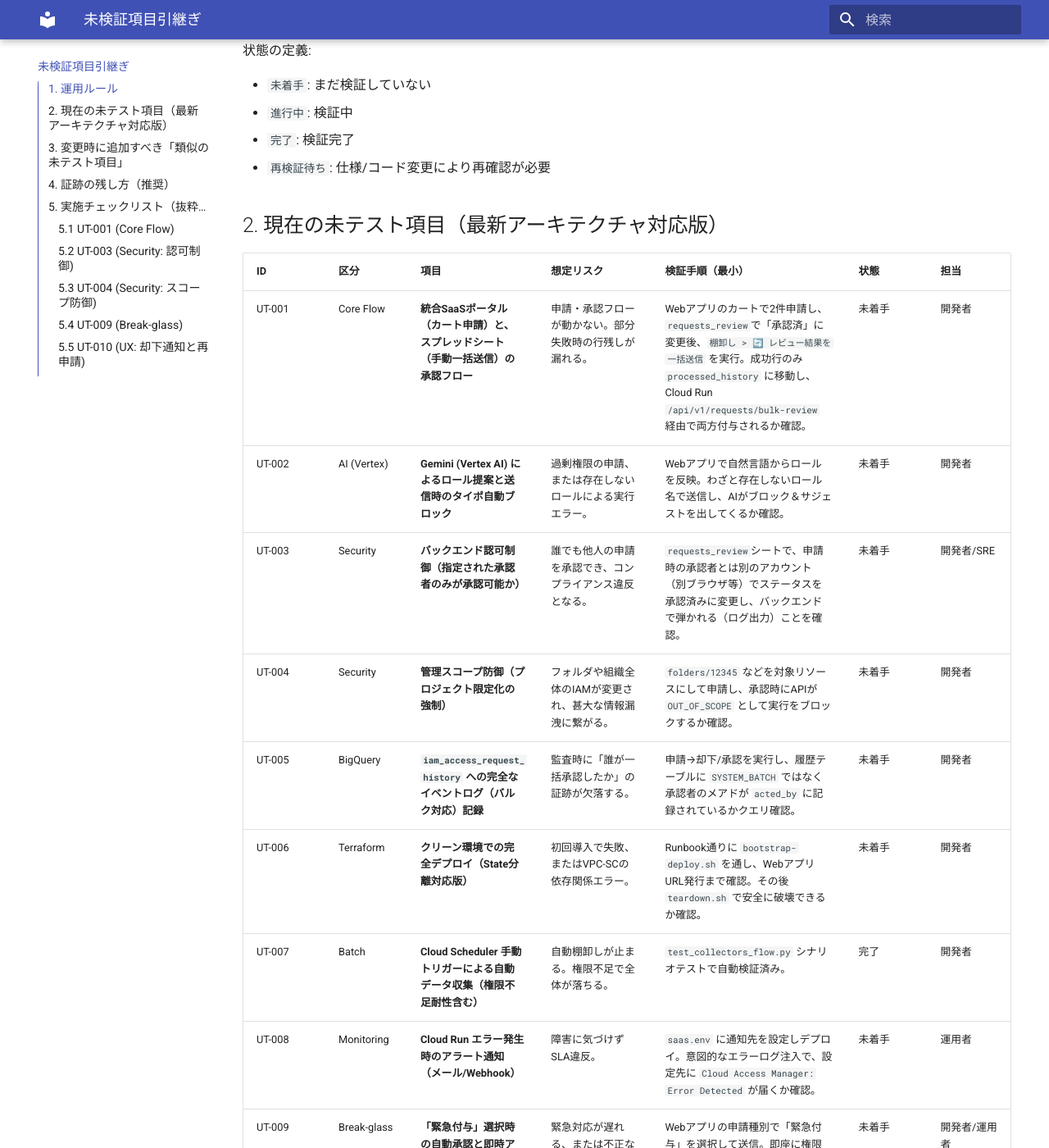
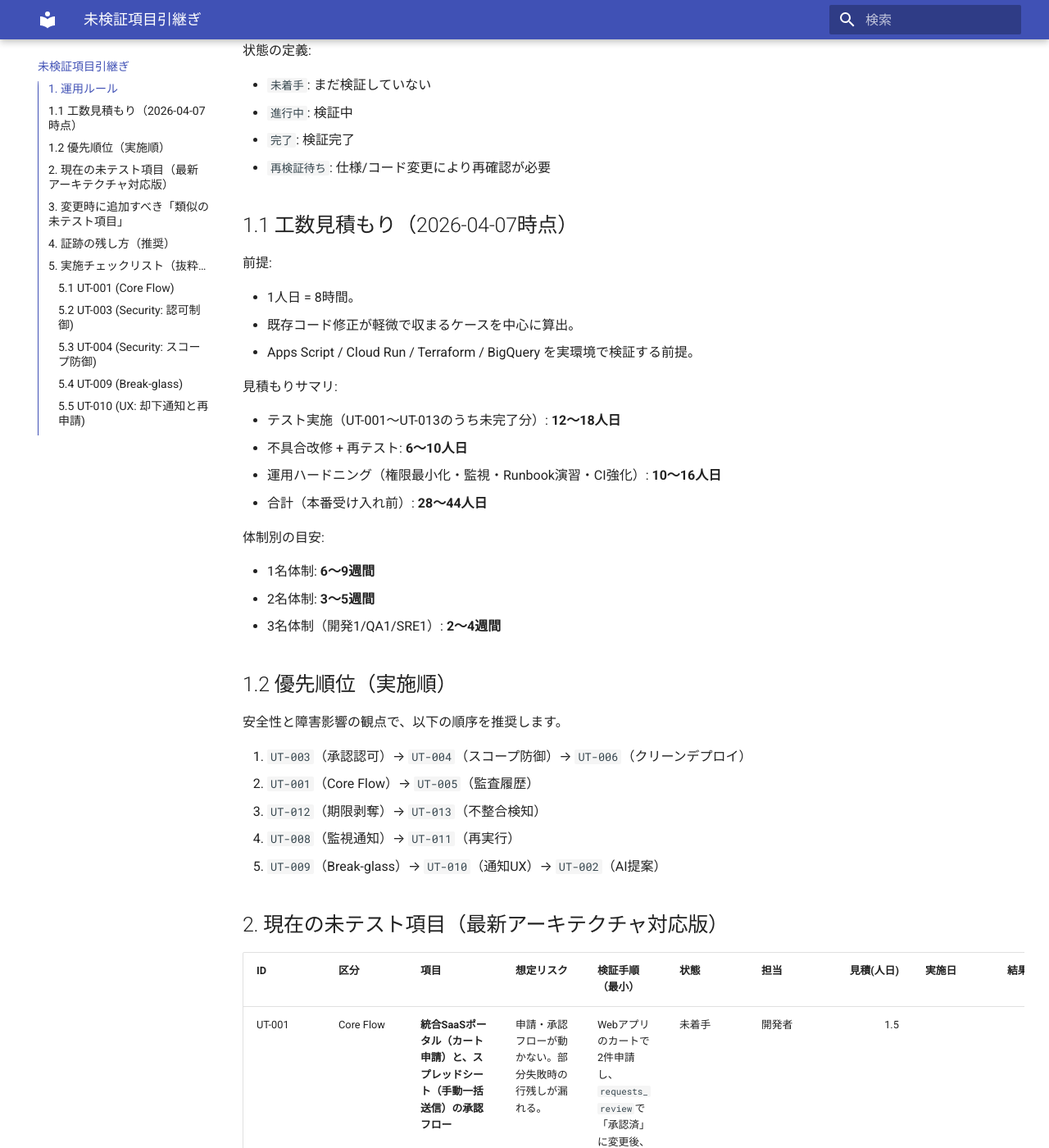
Before and after one commit to ea-Mitsuoka/cloud-access-manager, an MkDocs documentation site: the page built from docs/untested-items-handover.md, in a window 1280 px wide and 1400 px high, scrolled down 530 px. Shown: the whole window at 82% size. Built offline with MkDocs 1.6.1 and Material for MkDocs 9.7.7, drawn with Linux system fonts in a browser that asks for light colours; some of the changed text lies outside the part shown.

Commit message:
docs(test): update test documentation

```diff
--- a/docs/untested-items-handover.md
+++ b/docs/untested-items-handover.md
@@ -1,6 +1,6 @@
 # 未テスト項目 申し送り（テスト計画書）
 
-最終更新日: 2026-04-06
+最終更新日: 2026-04-07
 
 この文書は、実装済みだが未検証の項目を残し、開発者とサポート担当（SRE/QA）が同じ前提で引き継ぐためのレジスタです。
 システムが「フォーム＋GAS」から「統合SaaSポータル＋セキュアバックエンド」へ進化した最新アーキテクチャの要件を反映しています。
@@ -19,23 +19,54 @@
 - `完了`: 検証完了
 - `再検証待ち`: 仕様/コード変更により再確認が必要
 
+## 1.1 工数見積もり（2026-04-07時点）
+
+前提:
+
+- 1人日 = 8時間。
+- 既存コード修正が軽微で収まるケースを中心に算出。
+- Apps Script / Cloud Run / Terraform / BigQuery を実環境で検証する前提。
+
+見積もりサマリ:
+
+- テスト実施（UT-001〜UT-013のうち未完了分）: **12〜18人日**
+- 不具合改修 + 再テスト: **6〜10人日**
+- 運用ハードニング（権限最小化・監視・Runbook演習・CI強化）: **10〜16人日**
+- 合計（本番受け入れ前）: **28〜44人日**
+
+体制別の目安:
+
+- 1名体制: **6〜9週間**
+- 2名体制: **3〜5週間**
+- 3名体制（開発1/QA1/SRE1）: **2〜4週間**
+
+## 1.2 優先順位（実施順）
+
+安全性と障害影響の観点で、以下の順序を推奨します。
+
+1. `UT-003`（承認認可）→ `UT-004`（スコープ防御）→ `UT-006`（クリーンデプロイ）
+2. `UT-001`（Core Flow）→ `UT-005`（監査履歴）
+3. `UT-012`（期限剥奪）→ `UT-013`（不整合検知）
+4. `UT-008`（監視通知）→ `UT-011`（再実行）
+5. `UT-009`（Break-glass）→ `UT-010`（通知UX）→ `UT-002`（AI提案）
+
 ## 2. 現在の未テスト項目（最新アーキテクチャ対応版）
 
-| ID | 区分 | 項目 | 想定リスク | 検証手順（最小） | 状態 | 担当 |
-|---|---|---|---|---|---|---|
-| UT-001 | Core Flow | **統合SaaSポータル（カート申請）と、スプレッドシート（手動一括送信）の承認フロー** | 申請・承認フローが動かない。部分失敗時の行残しが漏れる。 | Webアプリのカートで2件申請し、`requests_review`で「承認済」に変更後、`棚卸し > 🔄 レビュー結果を一括送信` を実行。成功行のみ `processed_history` に移動し、Cloud Run `/api/v1/requests/bulk-review` 経由で両方付与されるか確認。 | 未着手 | 開発者 |
-| UT-002 | AI (Vertex) | **Gemini (Vertex AI) によるロール提案と送信時のタイポ自動ブロック** | 過剰権限の申請、または存在しないロールによる実行エラー。 | Webアプリで自然言語からロールを反映。わざと存在しないロール名で送信し、AIがブロック＆サジェストを出してくるか確認。 | 未着手 | 開発者 |
-| UT-003 | Security | **バックエンド認可制御（指定された承認者のみが承認可能か）** | 誰でも他人の申請を承認でき、コンプライアンス違反となる。 | `requests_review`シートで、申請時の承認者とは別のアカウント（別ブラウザ等）でステータスを承認済みに変更し、バックエンドで弾かれる（ログ出力）ことを確認。 | 未着手 | 開発者/SRE |
-| UT-004 | Security | **管理スコープ防御（プロジェクト限定化の強制）** | フォルダや組織全体のIAMが変更され、甚大な情報漏洩に繋がる。 | `folders/12345` などを対象リソースにして申請し、承認時にAPIが `OUT_OF_SCOPE` として実行をブロックするか確認。 | 未着手 | 開発者 |
-| UT-005 | BigQuery | **`iam_access_request_history` への完全なイベントログ（バルク対応）記録** | 監査時に「誰が一括承認したか」の証跡が欠落する。 | 申請→却下/承認を実行し、履歴テーブルに `SYSTEM_BATCH` ではなく承認者のメアドが `acted_by` に記録されているかクエリ確認。 | 未着手 | 開発者 |
-| UT-006 | Terraform | **クリーン環境での完全デプロイ（State分離対応版）** | 初回導入で失敗、またはVPC-SCの依存関係エラー。 | Runbook通りに `bootstrap-deploy.sh` を通し、WebアプリURL発行まで確認。その後 `teardown.sh` で安全に破壊できるか確認。 | 未着手 | 開発者 |
-| UT-007 | Batch | **Cloud Scheduler 手動トリガーによる自動データ収集（権限不足耐性含む）** | 自動棚卸しが止まる。権限不足で全体が落ちる。 | `test_collectors_flow.py` シナリオテストで自動検証済み。 | 完了 | 開発者 |
-| UT-008 | Monitoring | **Cloud Run エラー発生時のアラート通知（メール/Webhook）** | 障害に気づけずSLA違反。 | `saas.env` に通知先を設定しデプロイ。意図的なエラーログ注入で、設定先に `Cloud Access Manager: Error Detected` が届くか確認。 | 未着手 | 運用者 |
-| UT-009 | Break-glass | **「緊急付与」選択時の自動承認と即時アラート通知** | 緊急対応が遅れる、または不正な緊急アクセスが隠蔽される。 | Webアプリの申請種別で「緊急付与」を選択して送信。即座に権限が付与され、監査ログに記録され、かつ `[BREAK-GLASS]` アラートが飛ぶことを確認。 | 未着手 | 開発者/運用者 |
-| UT-010 | UX | **承認・却下時の自動メール通知と「再申請URL」の発行** | ユーザーの再申請UXが著しく損なわれる。 | 申請を「却下」し、届いたメールのリンクを開くと、前回入力した理由やロールが全て復元された状態でWebアプリが開くことを確認。 | 未着手 | 運用者 |
-| UT-011 | SRE | **スプレッドシートのカスタムメニュー「未反映リクエスト再実行」** | 一時的なAPIエラー時に手動リカバリができず、運用が滞る。 | わざと未実行（またはFAILED）の承認済レコードを作り、メニューから再実行が成功しステータスが更新されることを確認。 | 未着手 | 運用者 |
-| UT-012 | Core Batch | **期限切れ権限の自動剥奪ジョブ（Concurrent DML回避版）** | 期限切れの権限が残り続け、インシデントになる。N+1でタイムアウトする。 | 過去の日付を利用期限にした承認済データを複数用意し、剥奪ジョブ実行後に1回のバルクDMLで全て剥奪され、ステータスが `REVOKED` になることを確認。 | 未着手 | 開発者 |
-| UT-013 | SRE/Audit | **不整合アラート（野良権限）の12時間猶予（Grace Period）検知と可視化** | API遅延による誤検知（狼少年化）や、真の野良権限の見逃し。 | 手動でGCP権限を付与し、12時間経過後に収集→不整合検知を実行。アラートシートに `UNMANAGED_BINDING` として表示されるか確認。 | 未着手 | 運用者 |
+| ID | 区分 | 項目 | 想定リスク | 検証手順（最小） | 状態 | 担当 | 見積(人日) | 実施日 | 結果 | 証跡URL |
+|---|---|---|---|---|---|---|---:|---|---|---|
+| UT-001 | Core Flow | **統合SaaSポータル（カート申請）と、スプレッドシート（手動一括送信）の承認フロー** | 申請・承認フローが動かない。部分失敗時の行残しが漏れる。 | Webアプリのカートで2件申請し、`requests_review`で「承認済」に変更後、`棚卸し > 🔄 レビュー結果を一括送信` を実行。成功行のみ `processed_history` に移動し、Cloud Run `/api/v1/requests/bulk-review` 経由で両方付与されるか確認。 | 未着手 | 開発者 | 1.5 |  |  |  |
+| UT-002 | AI (Vertex) | **Gemini (Vertex AI) によるロール提案と送信時のタイポ自動ブロック** | 過剰権限の申請、または存在しないロールによる実行エラー。 | Webアプリで自然言語からロールを反映。わざと存在しないロール名で送信し、AIがブロック＆サジェストを出してくるか確認。 | 未着手 | 開発者 | 1.0 |  |  |  |
+| UT-003 | Security | **バックエンド認可制御（指定された承認者のみが承認可能か）** | 誰でも他人の申請を承認でき、コンプライアンス違反となる。 | `requests_review`シートで、申請時の承認者とは別のアカウント（別ブラウザ等）でステータスを承認済みに変更し、バックエンドで弾かれる（ログ出力）ことを確認。 | 未着手 | 開発者/SRE | 1.0 |  |  |  |
+| UT-004 | Security | **管理スコープ防御（プロジェクト限定化の強制）** | フォルダや組織全体のIAMが変更され、甚大な情報漏洩に繋がる。 | `folders/12345` などを対象リソースにして申請し、承認時にAPIが `OUT_OF_SCOPE` として実行をブロックするか確認。 | 未着手 | 開発者 | 0.8 |  |  |  |
+| UT-005 | BigQuery | **`iam_access_request_history` への完全なイベントログ（バルク対応）記録** | 監査時に「誰が一括承認したか」の証跡が欠落する。 | 申請→却下/承認を実行し、履歴テーブルに `SYSTEM_BATCH` ではなく承認者のメアドが `acted_by` に記録されているかクエリ確認。 | 未着手 | 開発者 | 0.8 |  |  |  |
+| UT-006 | Terraform | **クリーン環境での完全デプロイ（State分離対応版）** | 初回導入で失敗、またはVPC-SCの依存関係エラー。 | Runbook通りに `bootstrap-deploy.sh` を通し、WebアプリURL発行まで確認。その後 `teardown.sh` で安全に破壊できるか確認。 | 未着手 | 開発者 | 2.0 |  |  |  |
+| UT-007 | Batch | **Cloud Scheduler 手動トリガーによる自動データ収集（権限不足耐性含む）** | 自動棚卸しが止まる。権限不足で全体が落ちる。 | `test_collectors_flow.py` シナリオテストで自動検証済み。 | 完了 | 開発者 | 0.0 | 2026-04-06 | 完了 | (テストログ参照) |
+| UT-008 | Monitoring | **Cloud Run エラー発生時のアラート通知（メール/Webhook）** | 障害に気づけずSLA違反。 | `saas.env` に通知先を設定しデプロイ。意図的なエラーログ注入で、設定先に `Cloud Access Manager: Error Detected` が届くか確認。 | 未着手 | 運用者 | 0.8 |  |  |  |
+| UT-009 | Break-glass | **「緊急付与」選択時の自動承認と即時アラート通知** | 緊急対応が遅れる、または不正な緊急アクセスが隠蔽される。 | Webアプリの申請種別で「緊急付与」を選択して送信。即座に権限が付与され、監査ログに記録され、かつ `[BREAK-GLASS]` アラートが飛ぶことを確認。 | 未着手 | 開発者/運用者 | 1.0 |  |  |  |
+| UT-010 | UX | **承認・却下時の自動メール通知と「再申請URL」の発行** | ユーザーの再申請UXが著しく損なわれる。 | 申請を「却下」し、届いたメールのリンクを開くと、前回入力した理由やロールが全て復元された状態でWebアプリが開くことを確認。 | 未着手 | 運用者 | 0.8 |  |  |  |
+| UT-011 | SRE | **スプレッドシートのカスタムメニュー「未反映リクエスト再実行」** | 一時的なAPIエラー時に手動リカバリができず、運用が滞る。 | わざと未実行（またはFAILED）の承認済レコードを作り、メニューから再実行が成功しステータスが更新されることを確認。 | 未着手 | 運用者 | 0.8 |  |  |  |
+| UT-012 | Core Batch | **期限切れ権限の自動剥奪ジョブ（Concurrent DML回避版）** | 期限切れの権限が残り続け、インシデントになる。N+1でタイムアウトする。 | 過去の日付を利用期限にした承認済データを複数用意し、剥奪ジョブ実行後に1回のバルクDMLで全て剥奪され、ステータスが `REVOKED` になることを確認。 | 未着手 | 開発者 | 1.2 |  |  |  |
+| UT-013 | SRE/Audit | **不整合アラート（野良権限）の12時間猶予（Grace Period）検知と可視化** | API遅延による誤検知（狼少年化）や、真の野良権限の見逃し。 | 手動でGCP権限を付与し、12時間経過後に収集→不整合検知を実行。アラートシートに `UNMANAGED_BINDING` として表示されるか確認。 | 未着手 | 運用者 | 1.2 |  |  |  |
 
 ## 3. 変更時に追加すべき「類似の未テスト項目」
 
```
